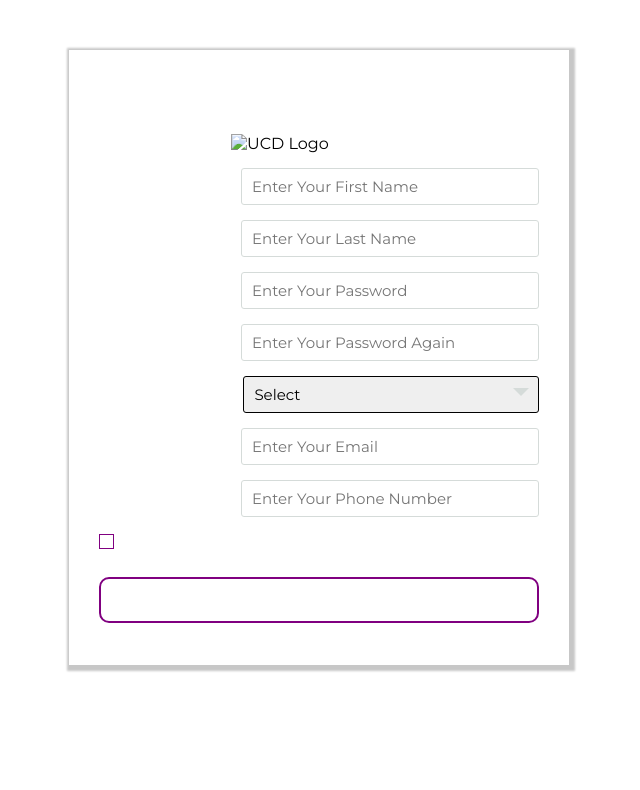
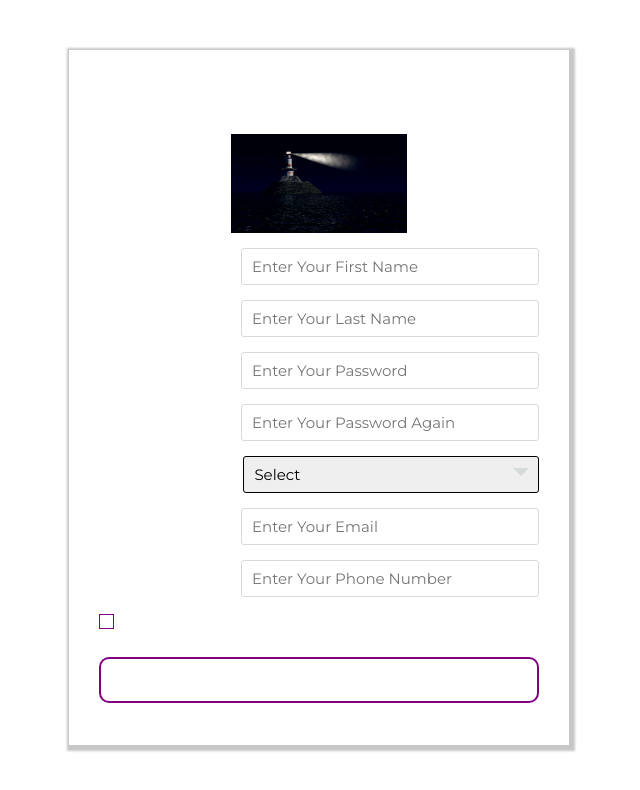
Before and after one commit to ShubhamKatyaan/ShubhamKatyaan.github.io, a plain HTML site: page index.html in a window 1280 px wide. Shown: the whole page, without its empty margins (321-961 px from the left). Drawn offline with Linux system fonts and the light colour scheme.

Commit message:
Update index.html

```diff
--- a/index.html
+++ b/index.html
@@ -18,7 +18,7 @@
       Registration Form
     </div>
 
-    <img src=""  class="logo" alt="UCD Logo">
+    <img src="https://shubhamkatyaan.github.io/resources/bg.jpg"  class="logo" alt="UCD Logo">
 
 
     <div class="form">
```
